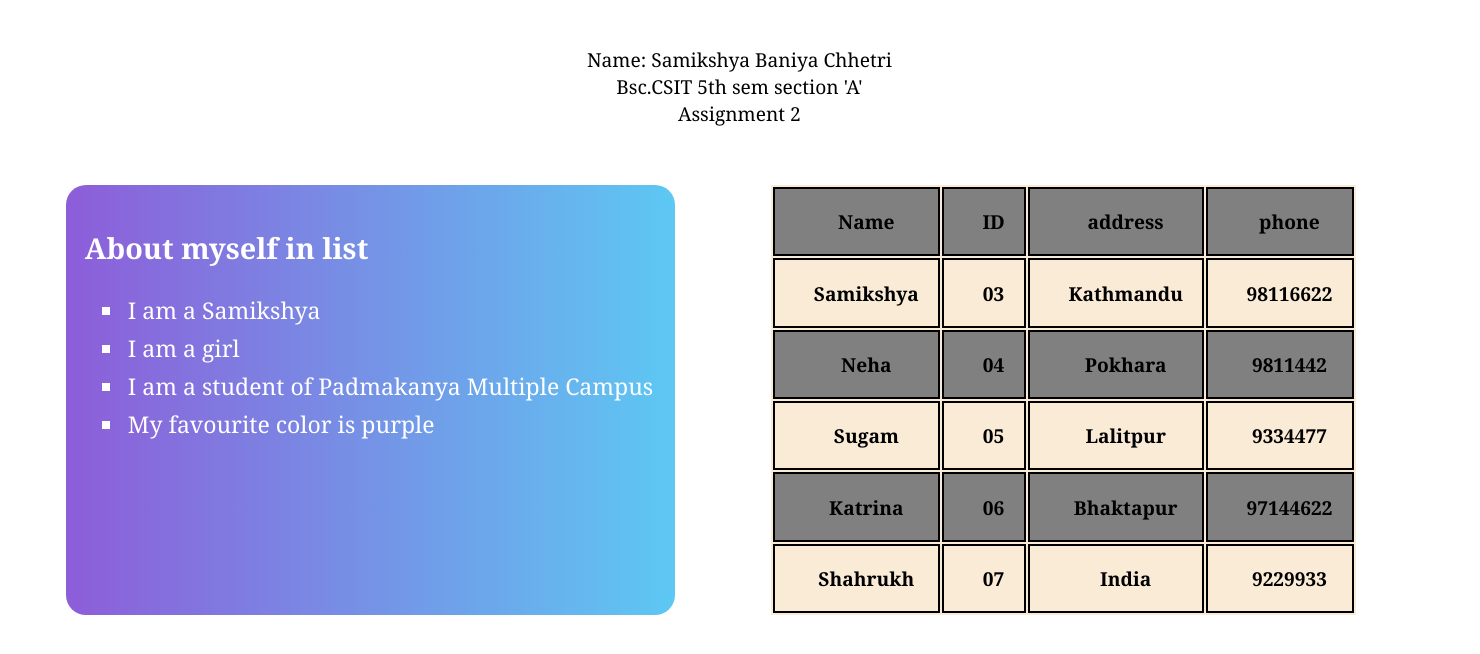
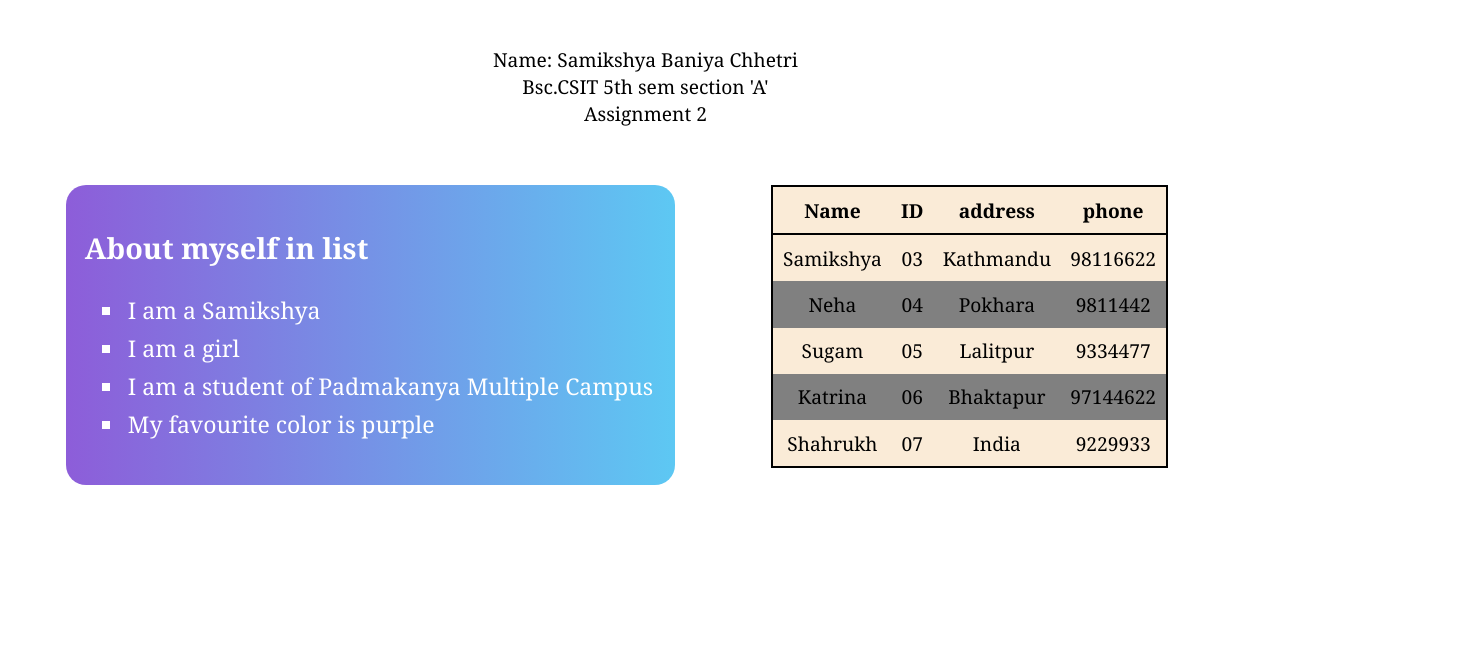
Before and after one commit to SamikshyaChhetri/web-assignment, a PHP site: page /index2.html in a window 1480 px wide. Shown: the top 654 px of the page. Run offline with PHP 8.4, Linux system fonts and the light colour scheme; lists and menus that the app fills with data are empty.

Commit message:
Assignment 2

```diff
--- a/index2.html
+++ b/index2.html
@@ -30,34 +30,34 @@
               <th>phone</th>
             </tr>
             <tr>
-              <th>Samikshya</th>
-              <th>03</th>
-              <th>Kathmandu</th>
-              <th>98116622</th>
+              <td>Samikshya</td>
+              <td>03</td>
+              <td>Kathmandu</td>
+              <td>98116622</td>
             </tr>
             <tr>
-              <th>Neha</th>
-              <th>04</th>
-              <th>Pokhara</th>
-              <th>9811442</th>
+              <td>Neha</td>
+              <td>04</td>
+              <td>Pokhara</td>
+              <td>9811442</td>
             </tr>
             <tr>
-              <th>Sugam</th>
-              <th>05</th>
-              <th>Lalitpur</th>
-              <th>9334477</th>
+              <td>Sugam</td>
+              <td>05</td>
+              <td>Lalitpur</td>
+              <td>9334477</td>
             </tr>
             <tr>
-              <th>Katrina</th>
-              <th>06</th>
-              <th>Bhaktapur</th>
-              <th>97144622</th>
+              <td>Katrina</td>
+              <td>06</td>
+              <td>Bhaktapur</td>
+              <td>97144622</td>
             </tr>
             <tr>
-              <th>Shahrukh</th>
-              <th>07</th>
-              <th>India</th>
-              <th>9229933</th>
+              <td>Shahrukh</td>
+              <td>07</td>
+              <td>India</td>
+              <td>9229933</td>
             </tr>
           </table>
         </div>
--- a/style2.css
+++ b/style2.css
@@ -38,12 +38,16 @@
 }
 table {
   background-color: antiquewhite;
+  border-spacing: 0px;
+  border: 2px solid black;
 }
 th {
-  padding: 1em;
-  padding-left: 2em;
-  border: 2px solid black;
+  padding: 0.5em;
+  border-bottom: 2px solid black; /* Border style for table headers */
 }
-tr:nth-child(odd) {
-  background-color: gray;
+td {
+  padding: 0.5em;
 }
+tr:nth-child(n + 2):nth-child(odd) {
+  background-color: grey; /* Background color for odd rows starting from the second row */
+}
```
